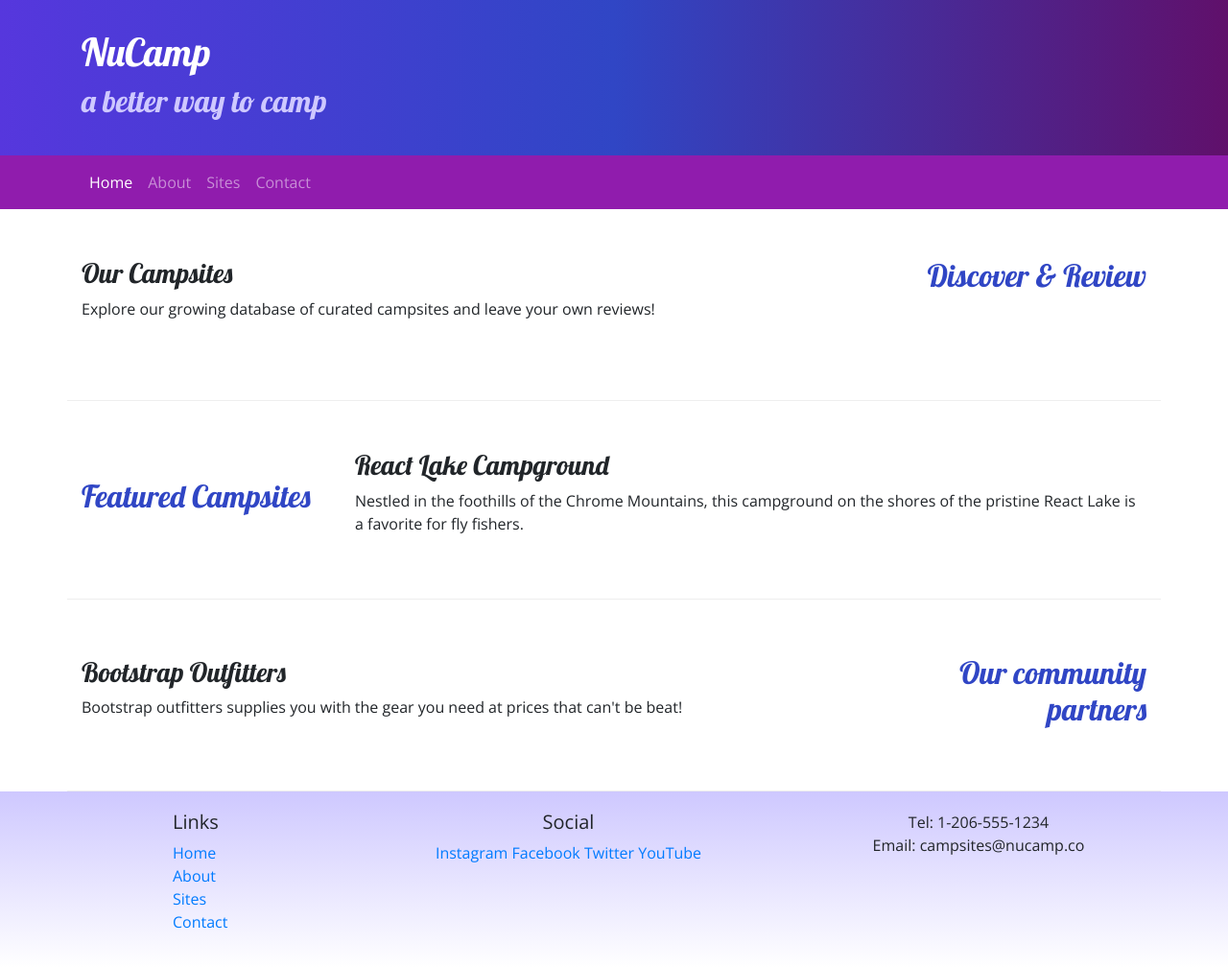
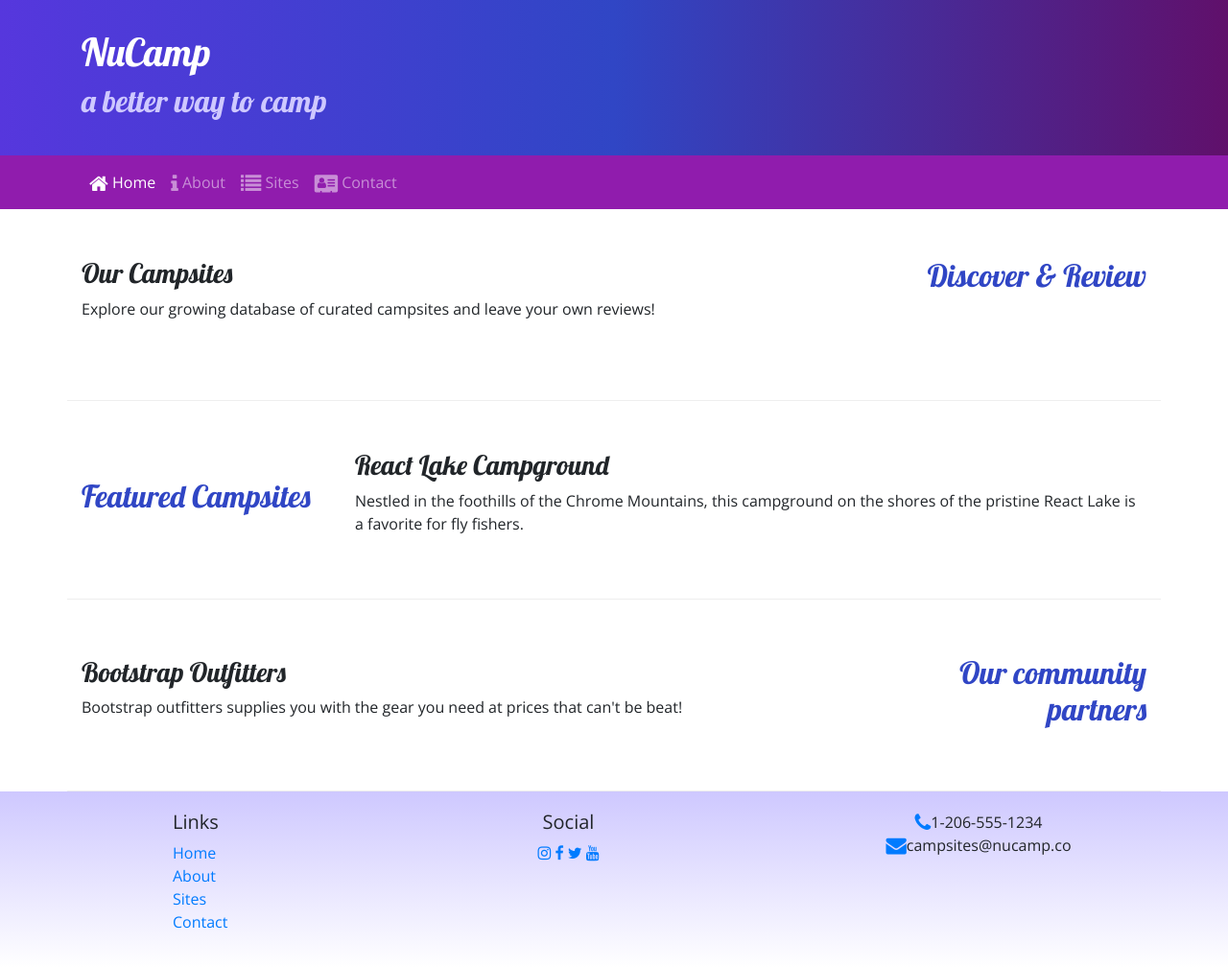
Before and after one commit to MYTHICxatnys/laughing-tribble, a website: page index.html in a window 1280 px wide. Shown: the whole page at 96% size. Drawn offline with nearby package versions, Linux system fonts and the light colour scheme.

Commit message:
Icon Fonts

```diff
--- a/index.html
+++ b/index.html
@@ -8,8 +8,10 @@
     <!-- Bootstrap CSS -->
     <link rel="stylesheet" href="node_modules/bootstrap/dist/css/bootstrap.min.css" />
 
+    <!-- Additional CSS must be placed after Bootstrap CSS-->
     <link rel="stylesheet" href="https://fonts.googleapis.com/css?family=Lobster%7COpen+Sans">
     <link rel="stylesheet" href="/css/styles.css">
+    <link rel="stylesheet" href="node_modules/font-awesome/css/font-awesome.min.css">
     <title>NuCamp: A Better Way To Camp</title>
 </head>
 <body>
@@ -32,16 +34,16 @@
                 <div class="collapse navbar-collapse" id="nucampNavbar">
                     <ul class="navbar-nav">
                         <li class="nav-item active">
-                            <a class="nav-link"  href="#">Home</a>
+                            <a class="nav-link"  href="#"> <i class="fa fa-home fa-lg"></i> Home</a>
                         </li>
                         <li class="nav-item">
-                            <a class="nav-link" href="aboutus.html">About</a>
+                            <a class="nav-link" href="aboutus.html"> <i class="fa fa-info fa-lg"></i> About</a>
                         </li>
                         <li class="nav-item">
-                            <a class=" nav-link" href="#">Sites</a>
+                            <a class=" nav-link" href="#"> <i class="fa fa-list fa-lg"></i> Sites</a>
                         </li>
                         <li class=" nav-item">
-                            <a class=" nav-link" href="#">Contact</a>
+                            <a class=" nav-link" href="#"> <i class="fa fa-address-card fa-lg"></i> Contact</a>
                         </li>
                     </ul>
                 </div>
@@ -103,14 +105,14 @@
                     </div>
                     <div class="col-6 col-sm-5 text-center">
                         <h5>Social</h5>
-                        <a href="http://instagram.com/">Instagram</a>
-                        <a href="http://facebook.com/">Facebook</a>
-                        <a href="http://twitter.com/">Twitter</a>
-                        <a href="http://youtube.com/">YouTube</a>
+                        <a href="http://instagram.com/"> <i class="fa fa-instagram"></i></a>
+                        <a href="http://facebook.com/"> <i class="fa fa-facebook"></i></a>
+                        <a href="http://twitter.com/"> <i class="fa fa-twitter"></i> </a>
+                        <a href="http://youtube.com/"> <i class="fa fa-youtube"></i> </a>
                     </div>
                     <div class="col-sm-4 text-center">
-                        Tel: 1-206-555-1234 <br />
-                        Email: campsites@nucamp.co
+                        <i class="fa fa-phone fa-lg text-primary"></i>1-206-555-1234 <br />
+                        <i class="fa fa-envelope fa-lg text-primary"></i>campsites@nucamp.co
                     </div>
                 </div>
             </div>
--- a/package.json
+++ b/package.json
@@ -15,6 +15,7 @@
   },
   "dependencies": {
     "bootstrap": "^4.6.1",
+    "font-awesome": "^4.7.0",
     "jquery": "^3.5.1",
     "popper.js": "^1.16.1"
   }
```
Also changed, not shown: aboutus.html (+12 -10 lines), 1 other file.
